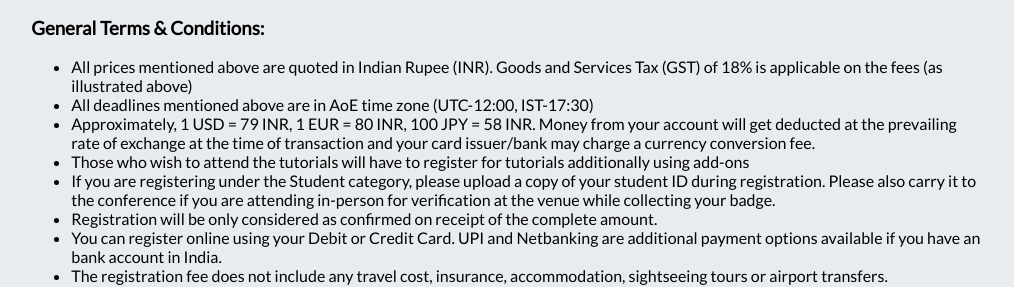
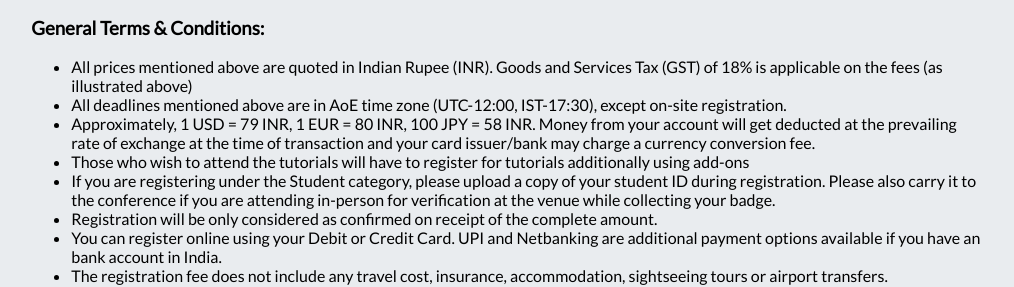
Before and after one commit to ismir2022/ismir2022.github.io, a Jekyll site: the page built from attend/registration_staging.md, in a window 1280 px wide and 900 px high, scrolled down 2209 px. Shown: the part 229-516 px from the top of the window, without its empty margins (156-1170 px from the left). Built offline with Jekyll 4.4.1, drawn with Linux system fonts in a browser that asks for light colours; nearby versions of some CDN libraries.

Commit message:
Update registration_staging.md

```diff
--- a/attend/registration_staging.md
+++ b/attend/registration_staging.md
@@ -237,7 +237,7 @@ ISMIR 2022 will be a Hybrid conference allowing all registrants to choose to att
 
 ### General Terms & Conditions:
 * All prices mentioned above are quoted in Indian Rupee (INR). Goods and Services Tax (GST) of 18% is applicable on the fees (as illustrated above)
-* All deadlines mentioned above are in AoE time zone (UTC-12:00, IST-17:30)
+* All deadlines mentioned above are in AoE time zone (UTC-12:00, IST-17:30), except on-site registration.
 * Approximately, 1 USD = 79 INR, 1 EUR = 80 INR, 100 JPY = 58 INR. Money from your account will get deducted at the prevailing rate of exchange at the time of transaction and your card issuer/bank may charge a currency conversion fee.
 * Those who wish to attend the tutorials will have to register for tutorials additionally using add-ons
 * If you are registering under the Student category, please upload a copy of your student ID during registration. Please also carry it to the conference if you are attending in-person for verification at the venue while collecting your badge.
```
